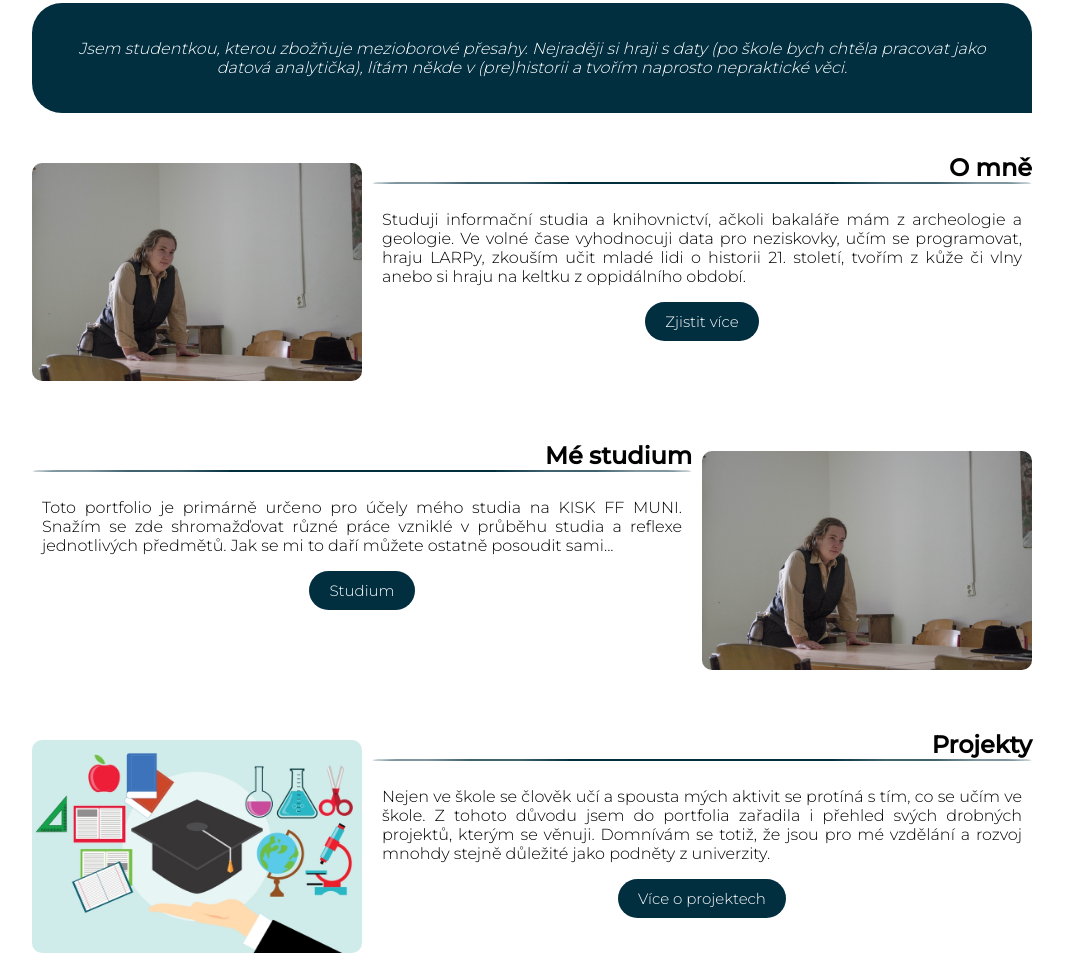
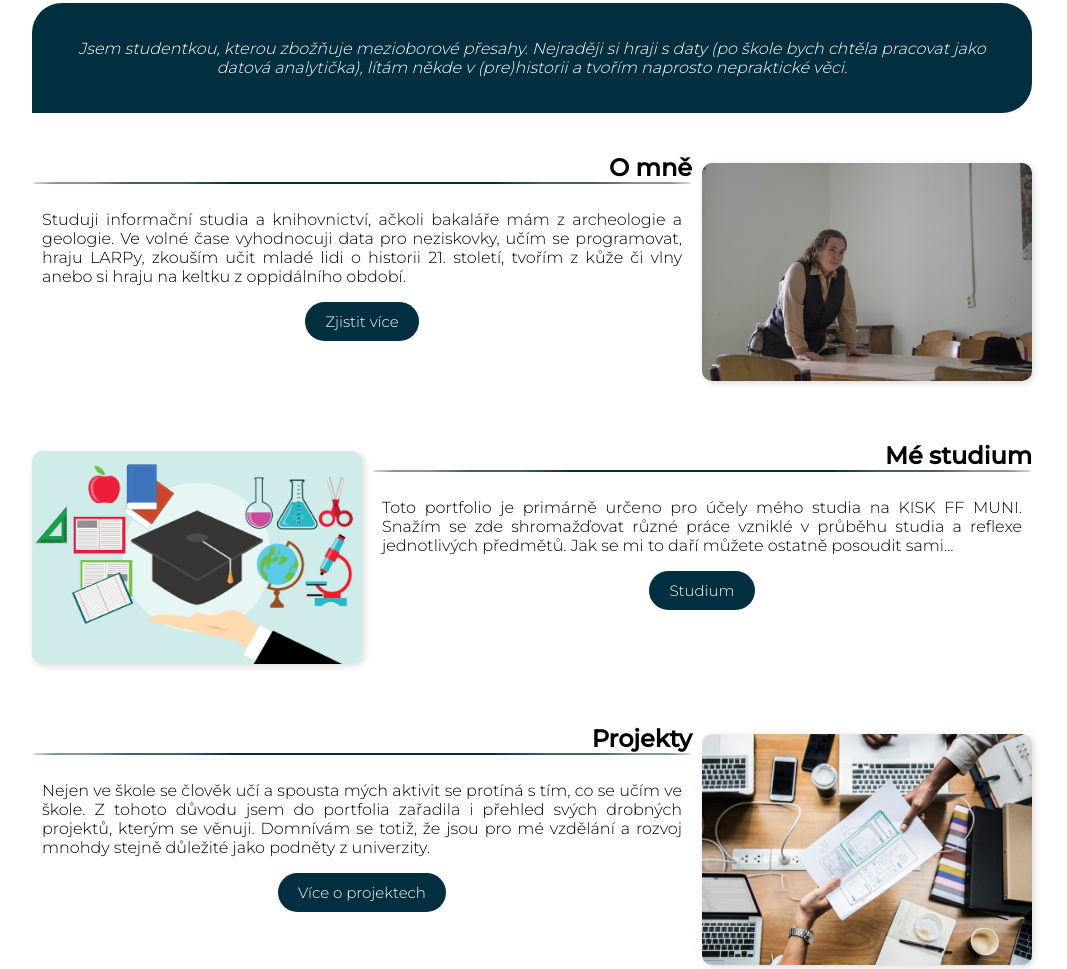
Before and after one commit to saurinne/digitalni_portfolio, an Eleventy site: page index.html in a window 1280 px wide. Shown: the part 188-1157 px from the top of the page, without its empty margins (108-1175 px from the left). Built offline with nearby package versions, Linux system fonts and the light colour scheme; Eleventy itself is replaced by a stand-in of ours; files that its build step writes are made by us from their sources.

Commit message:
index details

```diff
--- a/index.html
+++ b/index.html
@@ -3,13 +3,13 @@ layout: layouts/general_template.njk
 title: Digitální portfolio
 ---
 
-<section class="bubble bubble--right">
+<section class="bubble bubble--left">
     <p class="bubble_text">Jsem studentkou, kterou zbožňuje mezioborové přesahy.
         Nejraději si hraji s daty (po škole bych chtěla pracovat jako datová analytička),
         lítám někde v (pre)historii a tvořím naprosto nepraktické věci.</p>
 </section>
 
-<section class="overview overview--left">
+<section class="overview overview--right">
     <div class="overview__text">
         <h2 class="overview__name">O mně</h2>
         <p class="overview__description">Studuji informační studia a knihovnictví, ačkoli bakaláře mám z archeologie a geologie.
@@ -20,7 +20,7 @@ title: Digitální portfolio
         <img class="overview__image" src="/images/cara.jpg" alt="Petra si hraje na statkáře prchajícího z Československa, Čára 2022, foto Zevla">
 </section>
 
-<section class="overview overview--right">
+<section class="overview overview--left">
     <div class="overview__text">
         <h2 class="overview__name">Mé studium</h2>
         <p class="overview__description">Toto portfolio je primárně určeno pro účely mého studia na KISK FF MUNI.
@@ -29,10 +29,10 @@ title: Digitální portfolio
         </p>
         <a class="overview__link" href="/studium/">Studium</a>
     </div>
-    <img class="overview__image" src="/images/cara.jpg" alt="">
+    <img class="overview__image" src="/images/study.jpg" alt="Vizualizace studia - knihy, pravítka, čepice">
 </section>
 
-<section class="overview overview--left">
+<section class="overview overview--right">
     <div class="overview__text">
         <h2 class="overview__name">Projekty</h2>
         <p class="overview__description">Nejen ve škole se člověk učí a spousta mých aktivit se protíná s tím, co se učím ve škole.
@@ -41,7 +41,7 @@ title: Digitální portfolio
         </p>
         <a class="overview__link" href="/about/">Více o projektech</a>
     </div>
-        <img class="overview__image" src="/images/study.jpg" alt="Vizualizace studia - knihy, pravítka, čepice">
+        <img class="overview__image" src="/images/projects.jpg" alt="Spolupracující osoby">
 </section>
 
 
--- a/scss/_overview.scss
+++ b/scss/_overview.scss
@@ -42,6 +42,7 @@
     border-radius: 10px;
     margin-top: 10px;
     object-fit: cover;
+    box-shadow: 2px 2px 7px rgba(0, 0, 0, 0.15);
 }
 
 .overview + .overview {
```
Also changed, not shown: css/style.css, images/foto.png (deleted), images/projects.jpg (added), 1 other file.
